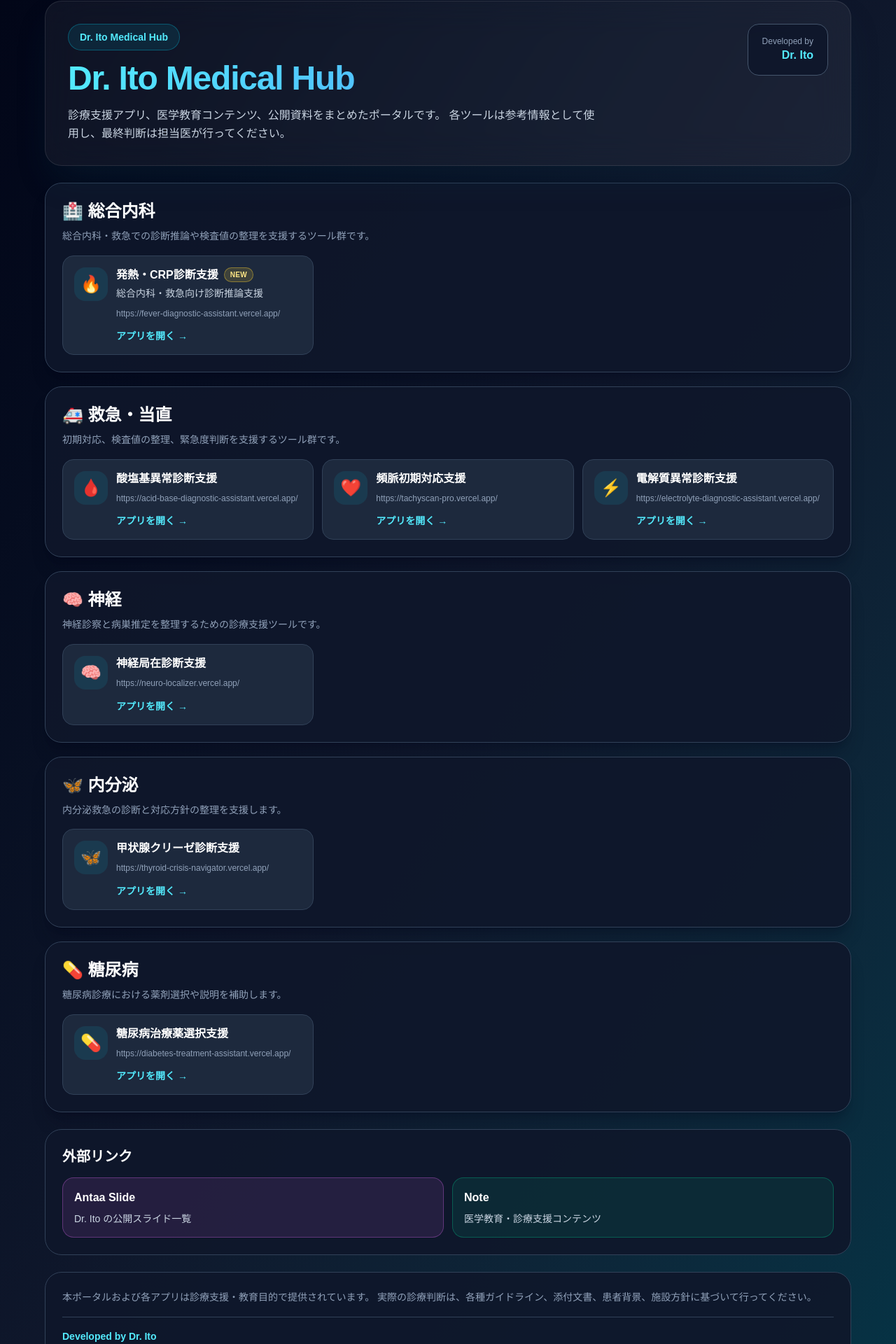
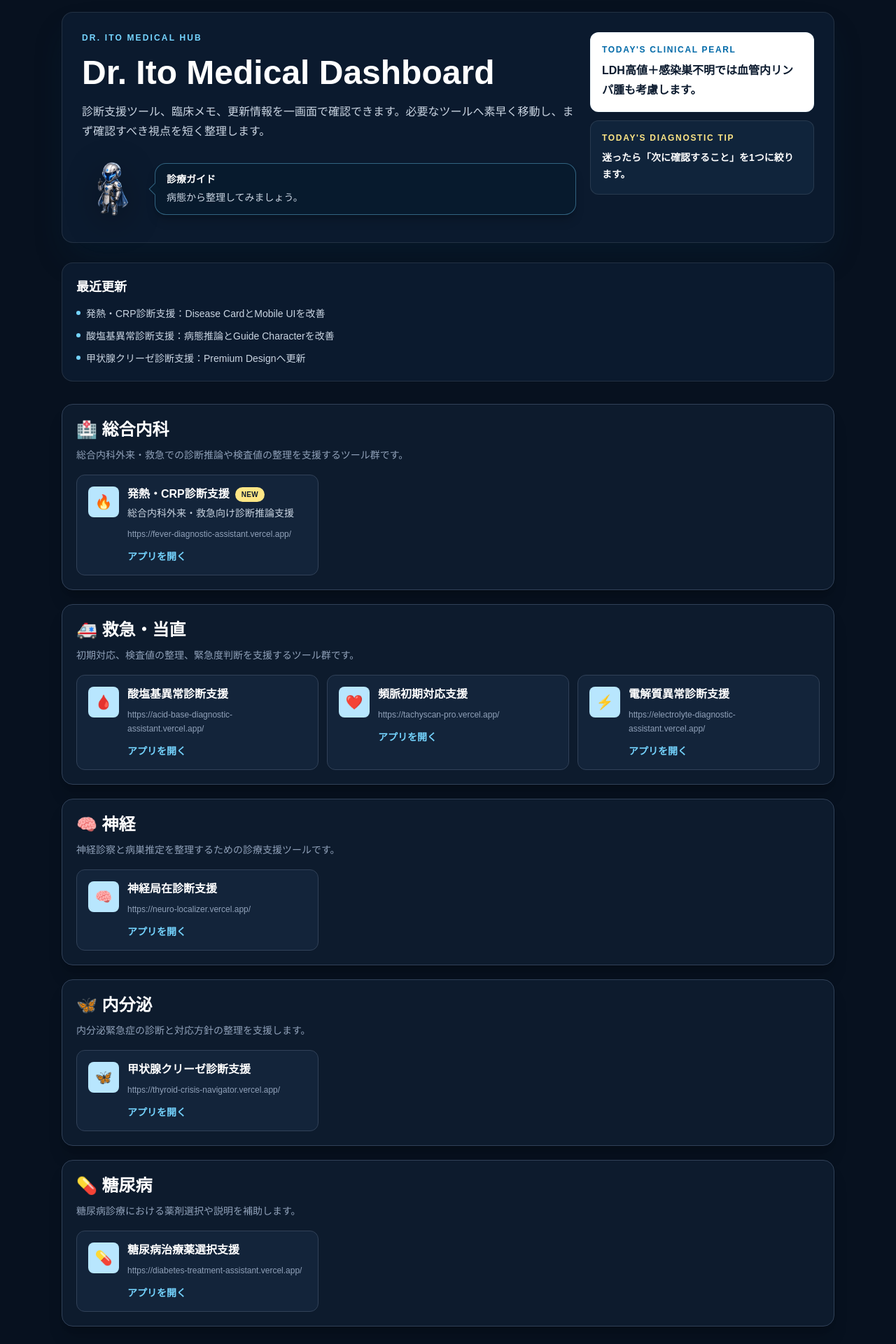
Before and after one commit to itooyoyo/medical-secretary, a Next.js app: page / in a window 1280 px wide. Shown: the part 23-1943 px from the top of the page at 70% size. Built offline with nearby package versions, Linux system fonts and the light colour scheme.

Commit message:
feat(ui): add medical dashboard hero and clinical pearls

```diff
--- a/app/layout.tsx
+++ b/app/layout.tsx
@@ -14,7 +14,7 @@ const geistMono = Geist_Mono({
 
 export const metadata: Metadata = {
   title: "Dr. Ito Medical Hub",
-  description: "Dr. Ito の診療支援アプリをまとめたメディカルハブです。",
+  description: "Dr. Ito の診断支援アプリをまとめたメディカルダッシュボードです。",
 };
 
 export default function RootLayout({
--- a/app/page.tsx
+++ b/app/page.tsx
@@ -1,3 +1,7 @@
+"use client";
+
+import Image from "next/image";
+
 type AppItem = {
   name: string;
   url: string;
@@ -15,11 +19,11 @@ type AppCategory = {
 const appCategories: AppCategory[] = [
   {
     title: "🏥 総合内科",
-    description: "総合内科・救急での診断推論や検査値の整理を支援するツール群です。",
+    description: "総合内科外来・救急での診断推論や検査値の整理を支援するツール群です。",
     apps: [
       {
         name: "発熱・CRP診断支援",
-        subtitle: "総合内科・救急向け診断推論支援",
+        subtitle: "総合内科外来・救急向け診断推論支援",
         url: "https://fever-diagnostic-assistant.vercel.app/",
         icon: "🔥",
         isNew: true,
@@ -60,7 +64,7 @@ const appCategories: AppCategory[] = [
   },
   {
     title: "🦋 内分泌",
-    description: "内分泌救急の診断と対応方針の整理を支援します。",
+    description: "内分泌緊急症の診断と対応方針の整理を支援します。",
     apps: [
       {
         name: "甲状腺クリーゼ診断支援",
@@ -82,45 +86,137 @@ const appCategories: AppCategory[] = [
   },
 ];
 
+const guideMessages = [
+  "今日のClinical Pearlです。",
+  "必要なツールを選んでください。",
+  "迷ったらRed Flagから確認しましょう。",
+  "病態から整理してみましょう。",
+];
+
+const clinicalPearls = [
+  "発熱＝感染症とは限りません。",
+  "pH正常でも混合性酸塩基異常は否定できません。",
+  "AG開大は診断名ではなく原因検索の入口です。",
+  "Wide QRS頻拍ではVTをまず考慮します。",
+  "低Na補正は速すぎても危険です。",
+  "黄色ブドウ球菌菌血症では感染性心内膜炎を評価します。",
+  "LDH高値＋感染巣不明では血管内リンパ腫も考慮します。",
+  "発熱＋腰背部痛では化膿性脊椎炎を忘れない。",
+  "甲状腺クリーゼではRed Flagを先に確認します。",
+  "神経診察では皮質症状の有無が局在診断の入口になります。",
+];
+
+const diagnosticTips = [
+  "まずRed Flagを確認してから鑑別を広げます。",
+  "病名ではなく病態から考えると整理しやすくなります。",
+  "診断がつかない時は、再評価のタイミングを決めることも重要です。",
+  "検査値は単独ではなく、臨床背景と合わせて解釈します。",
+  "迷ったら「次に確認すること」を1つに絞ります。",
+];
+
+const recentUpdates = [
+  "発熱・CRP診断支援：Disease CardとMobile UIを改善",
+  "酸塩基異常診断支援：病態推論とGuide Characterを改善",
+  "甲状腺クリーゼ診断支援：Premium Designへ更新",
+];
+
+function pickDailyItem(items: string[], offset = 0) {
+  const today = new Date();
+  const dayKey =
+    today.getFullYear() * 10000 + (today.getMonth() + 1) * 100 + today.getDate();
+
+  return items[(dayKey + offset) % items.length];
+}
+
+function getDailyDashboardCopy() {
+  return {
+    guide: pickDailyItem(guideMessages),
+    pearl: pickDailyItem(clinicalPearls, 3),
+    tip: pickDailyItem(diagnosticTips, 1),
+  };
+}
+
 export default function Home() {
+  const dashboardCopy = getDailyDashboardCopy();
+
   return (
-    <main className="min-h-screen bg-gradient-to-br from-slate-950 via-slate-900 to-cyan-950 p-4 text-slate-100 sm:p-6">
-      <div className="mx-auto flex max-w-6xl flex-col gap-6">
-        <section className="rounded-3xl border border-white/10 bg-white/5 p-6 shadow-2xl shadow-cyan-950/30 backdrop-blur-xl sm:p-8">
-          <div className="flex flex-col gap-5 sm:flex-row sm:items-start sm:justify-between">
-            <div>
-              <div className="mb-4 inline-flex rounded-full border border-cyan-400/30 bg-cyan-400/10 px-4 py-2 text-sm font-bold text-cyan-300">
+    <main className="min-h-screen overflow-x-hidden bg-[#07111f] text-white">
+      <div className="mx-auto flex w-full max-w-6xl flex-col gap-7 px-4 py-5 sm:px-6 sm:py-8 lg:py-10">
+        <section className="rounded-2xl border border-white/10 bg-[#0b1a2e] px-4 py-5 shadow-2xl shadow-sky-950/30 sm:px-7 sm:py-7">
+          <div className="grid gap-5 lg:grid-cols-[minmax(0,1fr)_320px] lg:items-start">
+            <div className="min-w-0">
+              <p className="text-xs font-bold uppercase tracking-[0.18em] text-sky-300">
                 Dr. Ito Medical Hub
+              </p>
+              <h1 className="mt-3 text-3xl font-black leading-tight tracking-normal text-white sm:text-5xl">
+                Dr. Ito Medical Dashboard
+              </h1>
+              <p className="mt-3 max-w-3xl text-sm leading-7 text-slate-300 sm:text-base">
+                診断支援ツール、臨床メモ、更新情報を一画面で確認できます。必要なツールへ素早く移動し、まず確認すべき視点を短く整理します。
+              </p>
+
+              <div className="mt-5 grid grid-cols-[78px_minmax(0,1fr)] items-center gap-3 sm:grid-cols-[92px_minmax(0,1fr)]">
+                <Image
+                  src="/guide-character.png"
+                  alt=""
+                  width={520}
+                  height={467}
+                  priority
+                  className="h-[84px] w-[76px] object-contain drop-shadow-[0_12px_24px_rgba(0,0,0,0.34)] sm:h-[96px] sm:w-[90px]"
+                />
+                <div className="relative rounded-2xl border border-sky-300/40 bg-[#071b2e]/90 px-4 py-3 shadow-lg shadow-black/20 before:absolute before:left-[-7px] before:top-1/2 before:h-3 before:w-3 before:-translate-y-1/2 before:rotate-45 before:border-b before:border-l before:border-sky-300/40 before:bg-[#071b2e]">
+                  <p className="text-sm font-black text-white">診療ガイド</p>
+                  <p className="mt-1 text-sm leading-6 text-slate-300">
+                    {dashboardCopy.guide}
+                  </p>
+                </div>
               </div>
-
-              <h1 className="bg-gradient-to-r from-cyan-300 to-blue-400 bg-clip-text text-4xl font-extrabold tracking-tight text-transparent sm:text-5xl">
-                Dr. Ito Medical Hub
-              </h1>
-
-              <p className="mt-4 max-w-3xl text-sm leading-relaxed text-slate-300 sm:text-base">
-                診療支援アプリ、医学教育コンテンツ、公開資料をまとめたポータルです。
-                各ツールは参考情報として使用し、最終判断は担当医が行ってください。
-              </p>
             </div>
 
-            <div className="rounded-2xl border border-slate-600 bg-slate-900/90 px-5 py-4 sm:text-right">
-              <p className="text-xs text-slate-400">Developed by</p>
-              <p className="font-bold text-cyan-300">Dr. Ito</p>
-            </div>
+            <aside className="grid gap-3">
+              <div className="rounded-xl border border-sky-200/20 bg-white px-4 py-4 text-[#0b1a2e]">
+                <p className="text-xs font-black uppercase tracking-[0.14em] text-sky-700">
+                  Today&apos;s Clinical Pearl
+                </p>
+                <p className="mt-2 text-base font-black leading-7">
+                  {dashboardCopy.pearl}
+                </p>
+              </div>
+              <div className="rounded-xl border border-white/10 bg-[#10243b] px-4 py-4">
+                <p className="text-xs font-black uppercase tracking-[0.14em] text-amber-200">
+                  Today&apos;s Diagnostic Tip
+                </p>
+                <p className="mt-2 text-sm font-bold leading-6 text-white">
+                  {dashboardCopy.tip}
+                </p>
+              </div>
+            </aside>
           </div>
         </section>
 
-        <section className="grid gap-5">
+        <section className="grid gap-3 rounded-2xl border border-white/10 bg-[#0b1a2e] p-4 sm:p-5">
+          <h2 className="text-lg font-black text-white">最近更新</h2>
+          <ul className="grid gap-2 text-sm leading-6 text-slate-300">
+            {recentUpdates.map((update) => (
+              <li key={update} className="flex gap-2">
+                <span className="mt-2 h-1.5 w-1.5 shrink-0 rounded-full bg-sky-300" />
+                <span>{update}</span>
+              </li>
+            ))}
+          </ul>
+        </section>
+
+        <section className="grid gap-5 pt-1">
           {appCategories.map((category) => (
             <section
               key={category.title}
-              className="rounded-3xl border border-slate-700 bg-slate-900/90 p-5 shadow-xl shadow-slate-950/20 sm:p-6"
+              className="rounded-2xl border border-slate-700 bg-[#0d1b2d] p-4 shadow-xl shadow-black/15 sm:p-5"
             >
               <div className="mb-4">
-                <h2 className="text-2xl font-bold text-white">
+                <h2 className="text-xl font-black text-white sm:text-2xl">
                   {category.title}
                 </h2>
-                <p className="mt-2 text-sm leading-relaxed text-slate-400">
+                <p className="mt-2 text-sm leading-6 text-slate-400">
                   {category.description}
                 </p>
               </div>
@@ -132,33 +228,33 @@ export default function Home() {
                     href={app.url}
                     target="_blank"
                     rel="noopener noreferrer"
-                    className="group block rounded-2xl border border-slate-700 bg-slate-800 p-4 transition hover:border-cyan-400 hover:bg-slate-800/80"
+                    className="group block min-w-0 rounded-xl border border-slate-700 bg-[#13243a] p-4 transition hover:border-sky-300 hover:bg-[#17304d]"
                   >
-                    <div className="flex items-start gap-3">
-                      <span className="flex h-12 w-12 shrink-0 items-center justify-center rounded-2xl bg-cyan-400/10 text-2xl">
+                    <div className="flex min-w-0 items-start gap-3">
+                      <span className="flex h-11 w-11 shrink-0 items-center justify-center rounded-lg bg-sky-200 text-xl font-black text-[#0b1a2e]">
                         {app.icon}
                       </span>
                       <div className="min-w-0 flex-1">
                         <div className="flex flex-wrap items-center gap-2">
-                          <p className="font-bold leading-snug text-white">
+                          <p className="font-black leading-snug text-white">
                             {app.name}
                           </p>
                           {app.isNew ? (
-                            <span className="rounded-full border border-amber-300/40 bg-amber-300/15 px-2 py-0.5 text-[10px] font-black uppercase tracking-wide text-amber-200">
+                            <span className="rounded-full border border-amber-200/50 bg-amber-200 px-2 py-0.5 text-[10px] font-black uppercase tracking-wide text-[#0b1a2e]">
                               NEW
                             </span>
                           ) : null}
                         </div>
                         {app.subtitle ? (
-                          <p className="mt-1 text-sm leading-relaxed text-slate-300">
+                          <p className="mt-1 text-sm leading-6 text-slate-300">
                             {app.subtitle}
                           </p>
                         ) : null}
-                        <p className="mt-2 break-words text-xs leading-relaxed text-slate-400">
+                        <p className="mt-2 break-words text-xs leading-5 text-slate-400">
                           {app.url}
                         </p>
-                        <p className="mt-3 text-sm font-bold text-cyan-300 transition group-hover:text-cyan-200">
-                          アプリを開く →
+                        <p className="mt-3 text-sm font-black text-sky-300 transition group-hover:text-sky-200">
+                          アプリを開く
                         </p>
                       </div>
                     </div>
@@ -169,17 +265,17 @@ export default function Home() {
           ))}
         </section>
 
-        <section className="rounded-3xl border border-slate-700 bg-slate-900/90 p-5 sm:p-6">
-          <h2 className="text-xl font-bold text-white">外部リンク</h2>
+        <section className="rounded-2xl border border-slate-700 bg-[#0d1b2d] p-4 sm:p-5">
+          <h2 className="text-lg font-black text-white">外部リンク</h2>
           <div className="mt-4 grid gap-3 sm:grid-cols-2">
             <a
               href="https://slide.antaa.jp/profile/aEvSNVPlS4Cj"
               target="_blank"
               rel="noopener noreferrer"
-              className="rounded-2xl border border-fuchsia-400/30 bg-fuchsia-400/10 p-4 transition hover:bg-fuchsia-400/20"
+              className="rounded-xl border border-slate-700 bg-[#13243a] p-4 transition hover:border-sky-300 hover:bg-[#17304d]"
             >
-              <p className="font-bold text-white">Antaa Slide</p>
-              <p className="mt-2 text-sm text-slate-300">
+              <p className="font-black text-white">Antaa Slide</p>
+              <p className="mt-2 text-sm leading-6 text-slate-300">
                 Dr. Ito の公開スライド一覧
               </p>
             </a>
@@ -188,23 +284,22 @@ export default function Home() {
               href="https://note.com/"
               target="_blank"
               rel="noopener noreferrer"
-              className="rounded-2xl border border-emerald-400/30 bg-emerald-400/10 p-4 transition hover:bg-emerald-400/20"
+              className="rounded-xl border border-slate-700 bg-[#13243a] p-4 transition hover:border-sky-300 hover:bg-[#17304d]"
             >
-              <p className="font-bold text-white">Note</p>
-              <p className="mt-2 text-sm text-slate-300">
-                医学教育・診療支援コンテンツ
+              <p className="font-black text-white">Note</p>
+              <p className="mt-2 text-sm leading-6 text-slate-300">
+                医学教育・診断支援コンテンツ
               </p>
             </a>
           </div>
         </section>
 
-        <footer className="rounded-3xl border border-slate-700 bg-slate-900/90 p-5 text-sm leading-relaxed text-slate-400 sm:p-6">
+        <footer className="rounded-2xl border border-slate-700 bg-[#0d1b2d] p-4 text-sm leading-6 text-slate-400 sm:p-5">
           <p>
-            本ポータルおよび各アプリは診療支援・教育目的で提供されています。
-            実際の診療判断は、各種ガイドライン、添付文書、患者背景、施設方針に基づいて行ってください。
+            本ポータルおよび各アプリは診療支援・医学教育目的で提供されています。最終的な診療判断は、診療ガイドライン、添付文書、患者背景、施設方針に基づいて行ってください。
           </p>
           <div className="mt-4 border-t border-slate-700 pt-4">
-            <p className="font-semibold text-cyan-300">Developed by Dr. Ito</p>
+            <p className="font-bold text-sky-300">Developed by Dr. Ito</p>
             <p className="text-slate-500">Medical App Hub</p>
           </div>
         </footer>
--- a/eslint.config.mjs
+++ b/eslint.config.mjs
@@ -9,8 +9,14 @@ const eslintConfig = defineConfig([
   globalIgnores([
     // Default ignores of eslint-config-next:
     ".next/**",
+    "**/.next/**",
     "out/**",
+    "**/out/**",
     "build/**",
+    "**/build/**",
+    "diabetes-treatment-assistant/**",
+    "tachyscan-pro/**",
+    "tachyscan-pro-restore/**",
     "next-env.d.ts",
   ]),
 ]);
```
Also changed, not shown: public/guide-character.png (added).
